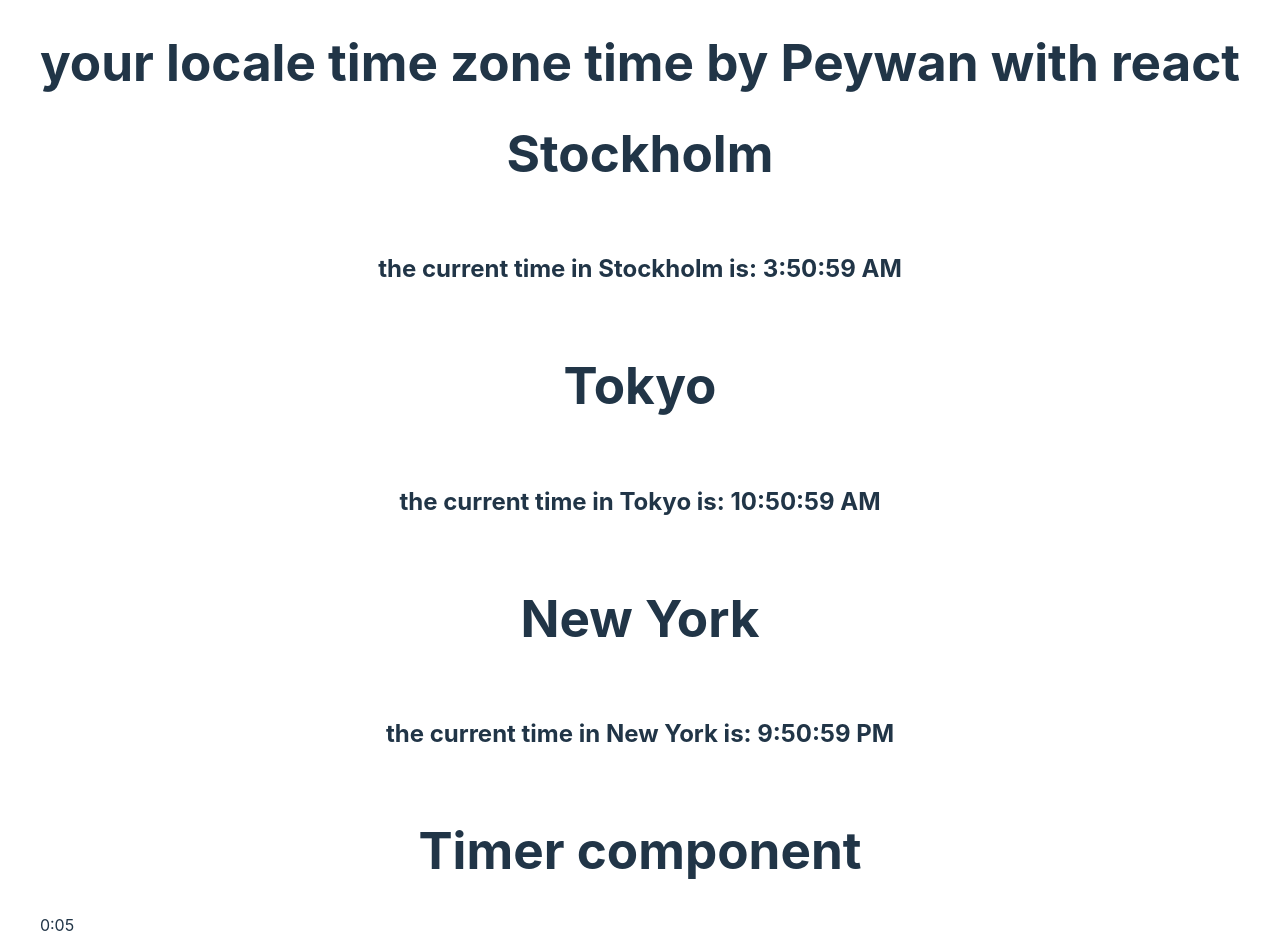
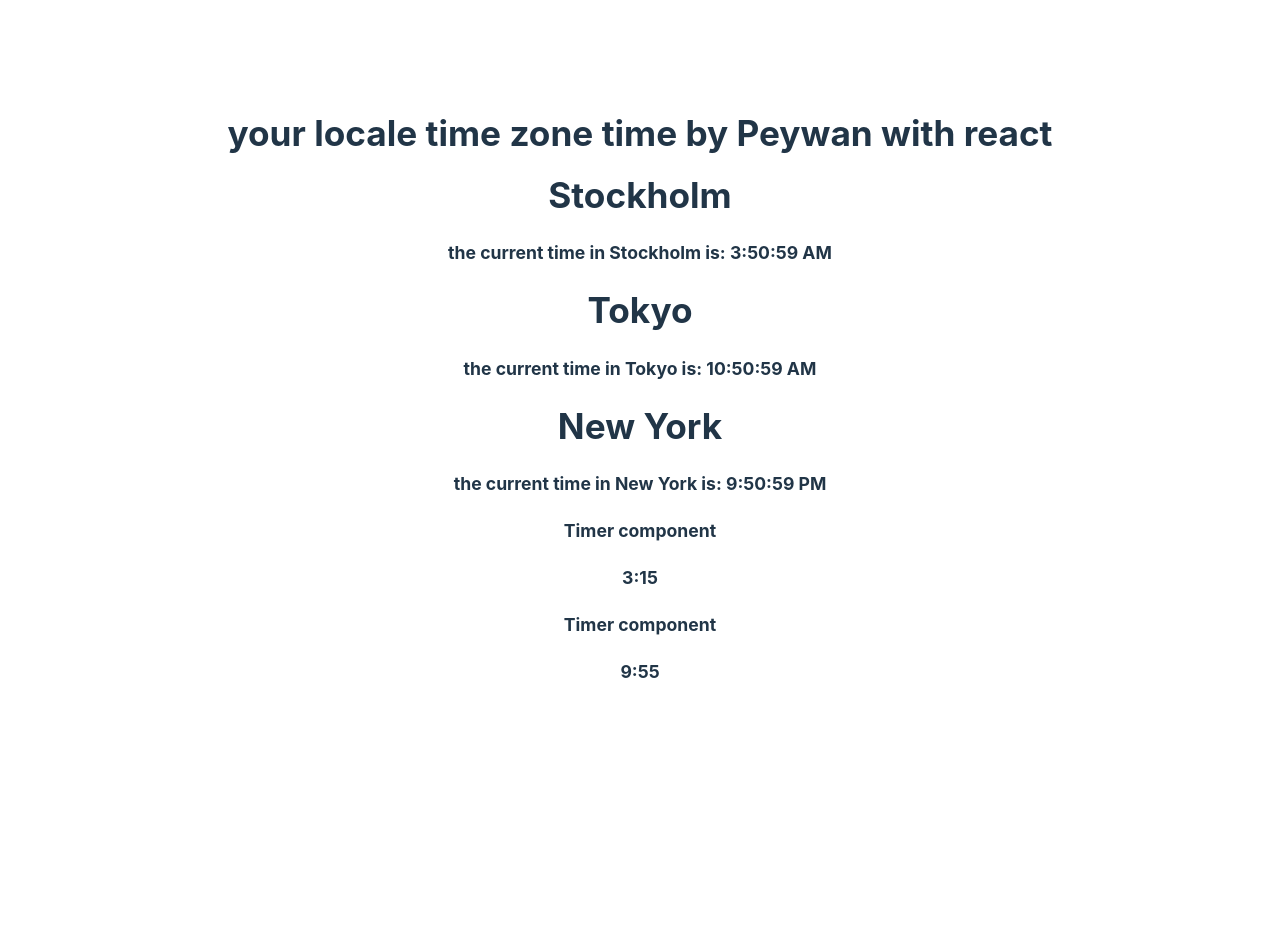
Before and after one commit to peywan/react-clock, a React (Vite) app: page / in a window 1280 px wide. Shown: the top 952 px of the page. After the commit the page ends 800 px from the top, so only its background shows below. Built offline with nearby package versions, Linux system fonts and the light colour scheme.

Commit message:
components added and changed styles

```diff
--- a/src/App.jsx
+++ b/src/App.jsx
@@ -8,13 +8,13 @@ const App = () => {
 
     return (
         <>
-            {/*returnera JSX som visar tiden*/}
             <h1>your locale time zone time by Peywan with react</h1>
             <Clock city="Stockholm" timeZone="Europe/Stockholm"/>
             <Clock city="Tokyo" timeZone="Asia/Tokyo"/>
             <Clock city="New York" timeZone="America/New_York"/>
-            <Timer startingTime={10} /> {/* 50 minutes */}
-            <Timer startingTime={600} /> {/* 10 minutes */}
+            {/*returnera JSX som visar tiden*/}
+            <Timer startingTime={200}/> {/* 50 minutes */}
+            <Timer startingTime={600}/> {/* 10 minutes */}
         </>
     )
 }
--- a/src/components/Timer.jsx
+++ b/src/components/Timer.jsx
@@ -19,8 +19,9 @@ const Timer = ({startingTime}) => {
     return (
 
         <>
-            <h1>Timer component</h1>
-            <p>{minutes}:{seconds < 10 ? `0${seconds}` : seconds}</p>
+            <h5>Timer component</h5>
+            <h5
+            >{minutes}:{seconds < 10 ? `0${seconds}` : seconds}</h5>
         </>
     )
 }
--- a/src/index.css
+++ b/src/index.css
@@ -32,13 +32,13 @@ body {
 }
 
 h1 {
-  font-size: 3.2em;
+  font-size: 2.2em;
   line-height: 1.1;
   text-align: center;
 }
 h5 {
-  font-size: 1.5em;
-  line-height: 4;
+  font-size: 1.1em;
+  line-height: 1;
   align-self: center;
   text-align: center;
 }
```
